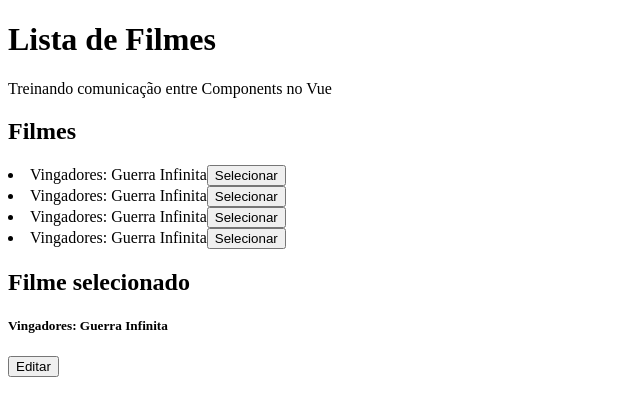
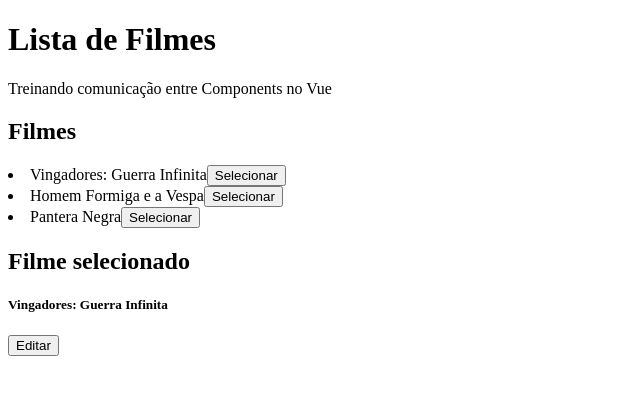
Before and after one commit to romarioOliveira9/Props_E_Events, a Vue app: page / in a window 1280 px wide. Shown: the top 416 px of the page, without its empty margins (0-640 px from the left). Built offline with nearby package versions, Linux system fonts and the light colour scheme; the HTML template or start-up script is replaced by a standard one.

Commit message:
Props: passando dados do component pai para o filho

```diff
--- a/src/components/FilmesLista.vue
+++ b/src/components/FilmesLista.vue
@@ -8,10 +8,9 @@
 
       <div class="list-group list-group-flush">
 
-        <FilmesListaIten/>
-        <FilmesListaIten/>
-        <FilmesListaIten/>
-        <FilmesListaIten/>
+        <FilmesListaIten filmeTitulo="Vingadores: Guerra Infinita" />
+        <FilmesListaIten filmeTitulo="Homem Formiga e a Vespa" />
+        <FilmesListaIten filmeTitulo="Pantera Negra" />
 
       </div>
     </div>
--- a/src/components/FilmesListaIten.vue
+++ b/src/components/FilmesListaIten.vue
@@ -1,6 +1,12 @@
 <template>
     <li class="list-group-item">
-        <span>Vingadores: Guerra Infinita</span>
+        <span>{{ filmeTitulo }}</span>
         <button class="btn btn-secondary float-right">Selecionar</button>
     </li>
 </template>
+
+<script>
+export default {
+    props: ['filmeTitulo']
+}
+</script>
```
